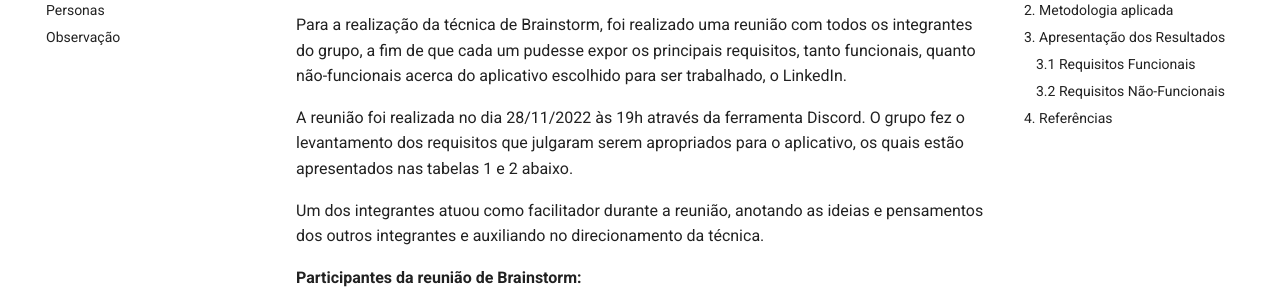
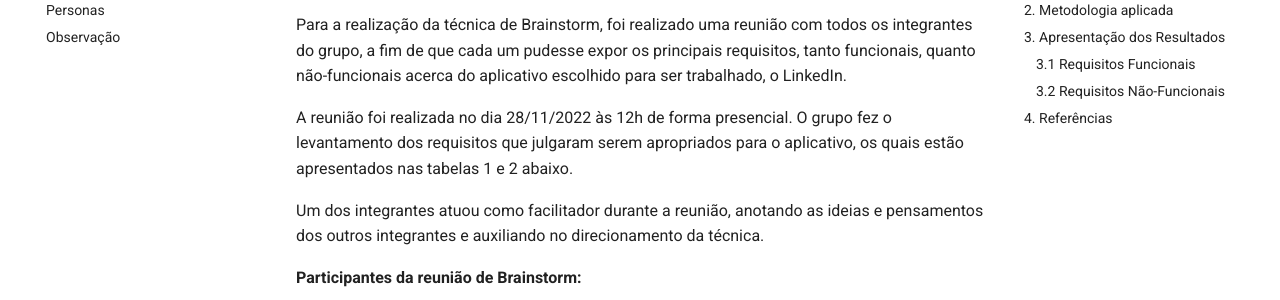
Before and after one commit to Requisitos-de-Software/2022.2-LinkedIn, an MkDocs documentation site: the page built from docs/elicitacao/brainstorm.md, in a window 1280 px wide and 900 px high, scrolled down 548 px. Shown: the part 152-452 px from the top of the window. Built offline with MkDocs 1.6.1 and Material for MkDocs 9.7.7, drawn with Linux system fonts in a browser that asks for light colours.

Commit message:
Corrige erros

```diff
--- a/docs/elicitacao/brainstorm.md
+++ b/docs/elicitacao/brainstorm.md
@@ -16,7 +16,7 @@ A técnica propõe que o grupo se reúna e utilize a diversidade de pensamentos
 
 Para a realização da técnica de Brainstorm, foi realizado uma reunião com todos os integrantes do grupo, a fim de que cada um pudesse expor os principais requisitos, tanto funcionais, quanto não-funcionais acerca do aplicativo escolhido para ser trabalhado, o LinkedIn.
 
-A reunião foi realizada no dia 28/11/2022 às 19h através da ferramenta Discord. O grupo fez o levantamento dos requisitos que julgaram serem apropriados para o aplicativo, os quais estão apresentados nas tabelas 1 e 2 abaixo.
+A reunião foi realizada no dia 28/11/2022 às 12h de forma presencial. O grupo fez o levantamento dos requisitos que julgaram serem apropriados para o aplicativo, os quais estão apresentados nas tabelas 1 e 2 abaixo.
 
 Um dos integrantes atuou como facilitador durante a reunião, anotando as ideias e pensamentos dos outros integrantes e auxiliando no direcionamento da técnica.
 
```
